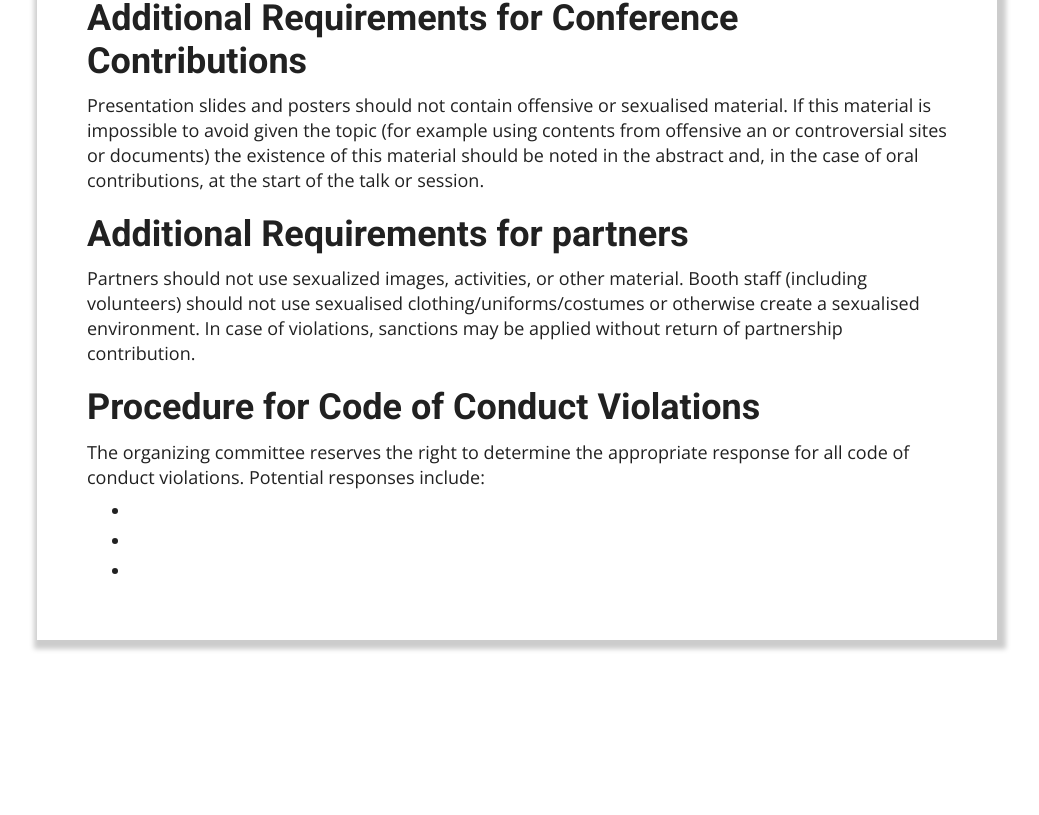
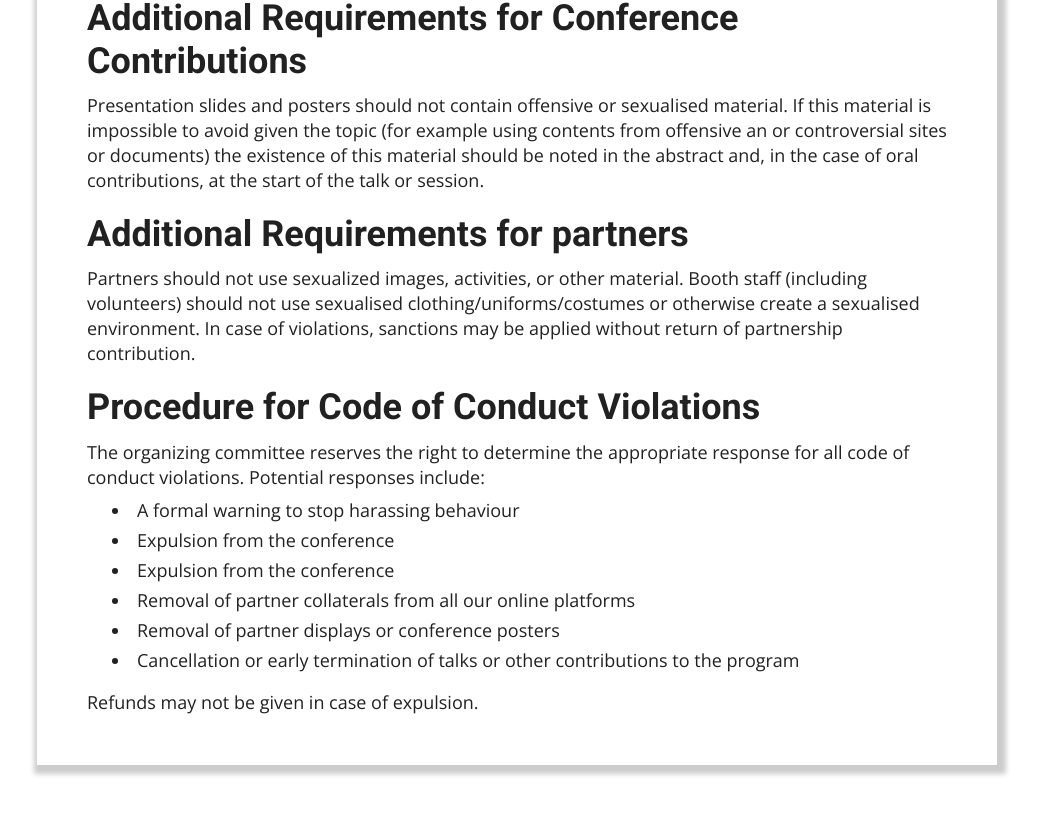
Before and after one commit to D-sense/gopherConAfricaUI, a Vue app: page /code-of-conduct in a window 1280 px wide. Shown: the part 2336-3151 px from the top of the page, without its empty margins (123-1162 px from the left). Before the commit the page ends 3076 px from the top, so only its background shows below. Built offline with nearby package versions, Linux system fonts and the light colour scheme; what vue-notification, vue-toast-notification would draw is missing.

Commit message:
completed diversity-statement page

```diff
--- a/src/views/CodeOfConduct.vue
+++ b/src/views/CodeOfConduct.vue
@@ -115,12 +115,16 @@
            for all code of conduct violations. Potential responses include:
         </p>
         <div class="section">
-            <li>  </li>
-
-            <li>  </li>
-
-            <li> </li>
+            <li> A formal warning to stop harassing behaviour</li>
+            <li> Expulsion from the conference</li>
+            <li> Expulsion from the conference</li>
+            <li> Removal of partner collaterals from all our online platforms </li>
+            <li> Removal of partner displays or conference posters</li>
+            <li> Cancellation or early termination of talks or other contributions to the program </li>
         </div>
+         <p class="outter_section">
+           Refunds may not be given in case of expulsion.
+        </p>
 
 
     </div>
```
Also changed, not shown: 1 other file (tests, documents, lock files or other folders).
